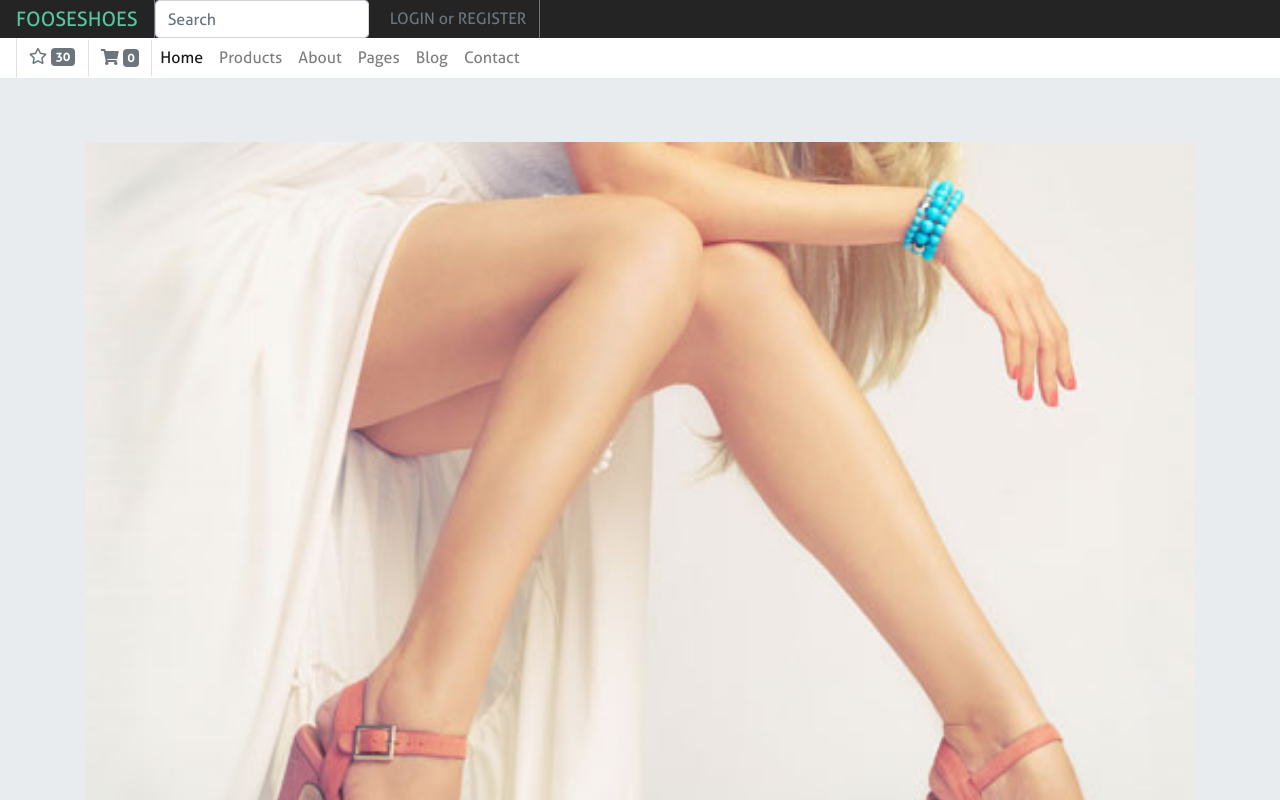
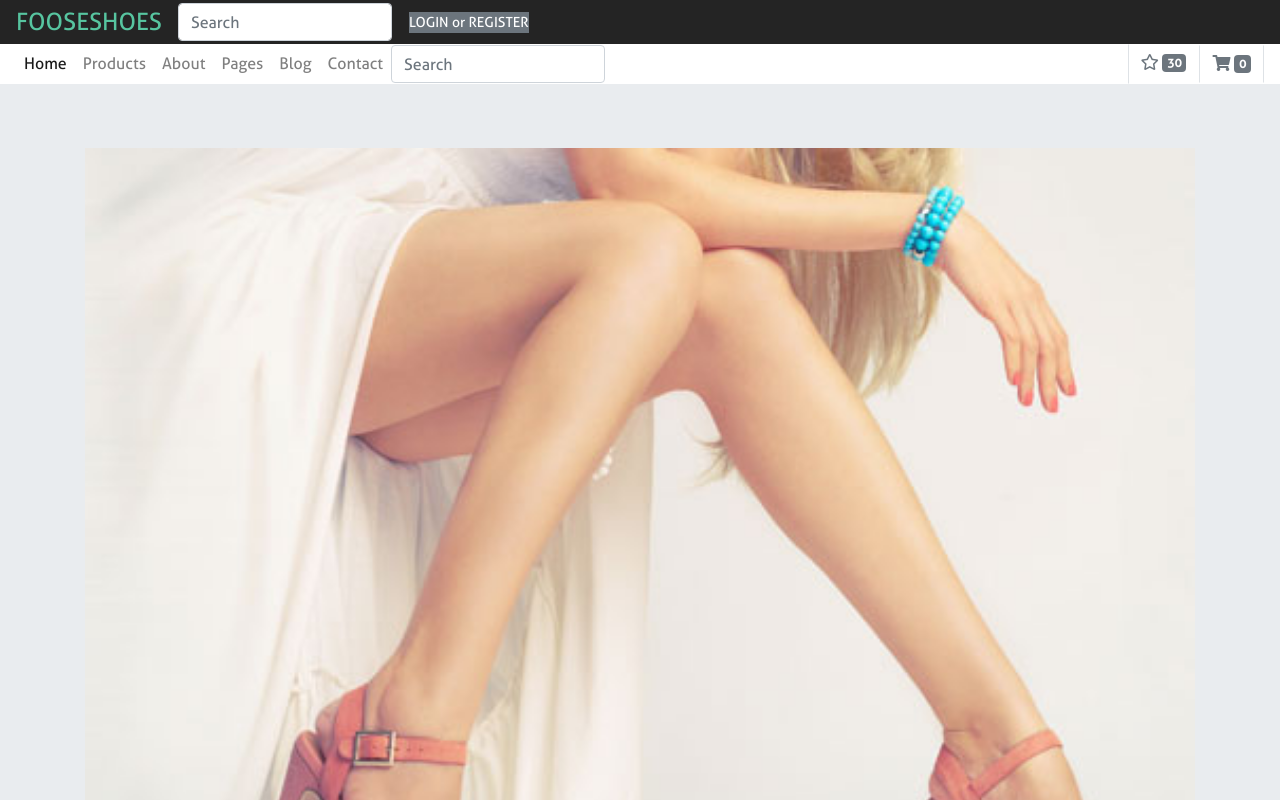
Before and after one commit to vladplesu/eproject, a website: page public/index.html in a window 1280 px wide. Both pictures are taken after a click on the link "LOGIN or REGISTER". Shown: the top 800 px of the page. Drawn offline with nearby package versions, Linux system fonts and the light colour scheme.

Commit message:
added search compenents in the bottom header + small edits of header

```diff
--- a/public/index.html
+++ b/public/index.html
@@ -19,11 +19,11 @@
   <body>
     <header>
       <div class="navbar navbar-expand-lg navbar-dark bg-primary py-0">
-        <a class="navbar-brand text-info text-uppercase p-0" href="#"
+        <a class="navbar-brand text-info text-uppercase py-1" href="/public"
           >Fooseshoes</a
         >
         <form
-          class="form-inline my-lg-0 align-self-stretch border-left border-right border-secondary"
+          class="form-inline my-lg-0 align-self-stretch"
         >
           <input
             class="form-control mr-sm-2 d-none d-md-inline-block"
@@ -31,7 +31,10 @@
             placeholder="Search"
             aria-label="Search"
           />
-          <a class="btn text-secondary">LOGIN or REGISTER</a>
+          <a class="btn text-secondary btn-sm ">
+            <span class="d-none d-sm-inline-block">LOGIN or REGISTER</span>
+            <span class="d-sm-none text-secondary"><i class="far fa-user-circle"></i></span>
+          </a>
         </form>
       </div>
       <!-- top-header end-->
@@ -48,11 +51,11 @@
           >
             <span class="navbar-toggler-icon"></span>
           </button>
-          <a href="" class="text-secondary btn border-left rounded-0 align-self-stretch">
+          <a href="" class="text-secondary btn border-left rounded-0 align-self-stretch order-lg-1">
             <i class="far fa-star"></i>
             <span class="badge badge-secondary">30</span>
           </a>
-          <a href="" class="text-secondary btn border-left rounded-0 align-self-stretc border-right">
+          <a href="" class="text-secondary btn border-left rounded-0 align-self-stretc border-right order-lg-1">
             <i class="fas fa-shopping-cart"></i>
             <span class="badge badge-secondary">0</span>
           </a>
@@ -71,6 +74,9 @@
               <li class="nav-item"><a class="nav-link" href="#">Blog</a></li>
               <li class="nav-item"><a class="nav-link" href="#">Contact</a></li>
             </ul>
+            <form class="form-inline my-lg-0 mb-2">
+              <input class="form-control mr-sm-2" type="search" placeholder="Search" aria-label="Search" />
+            </form>
           </div>
         </nav>
       </div>
--- a/src/js/app.js
+++ b/src/js/app.js
@@ -1,9 +1,8 @@
-$('a i').siblings('span').hover(
+$('a').hover(
     function() {
-        console.log('test');
-        $(this).removeClass('badge-secondary').addClass('badge-info text-white');
+        $(this).find('span').removeClass('badge-secondary').addClass('badge-info text-white');
     },
     function() {
-        $(this).removeClass('badge-info text-white').addClass('badge-secondary');
+        $(this).find('span').removeClass('badge-info text-white').addClass('badge-secondary');
     }
 );
--- a/src/scss/utilities/_variables.scss
+++ b/src/scss/utilities/_variables.scss
@@ -30,3 +30,5 @@ $container-max-widths: (
 );
 
 $font-family-base: 'Aller Regular';
+
+$navbar-brand-font-size: 1.5rem;
```
Also changed, not shown: src/css/application.css, 1 other file.
